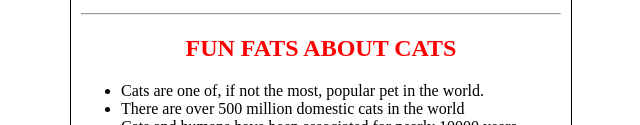
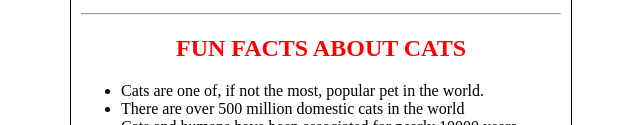
Before and after one commit to AbbyJoe/E-commerce, a plain HTML site: page index.html in a window 1280 px wide. Shown: the part 467-592 px from the top of the page, without its empty margins (319-959 px from the left). Drawn offline with Linux system fonts and the light colour scheme.

Commit message:
commit changes

```diff
--- a/index.html
+++ b/index.html
@@ -29,7 +29,7 @@
                         </p>
             <hr>
                         <h2 style="color: red">
-                            <center>FUN FATS ABOUT CATS</center>
+                            <center>FUN FACTS ABOUT CATS</center>
                         </h2>
                             <ul>
                                 <li>Cats are one of, if not the most, popular pet in the world.</li>
```
